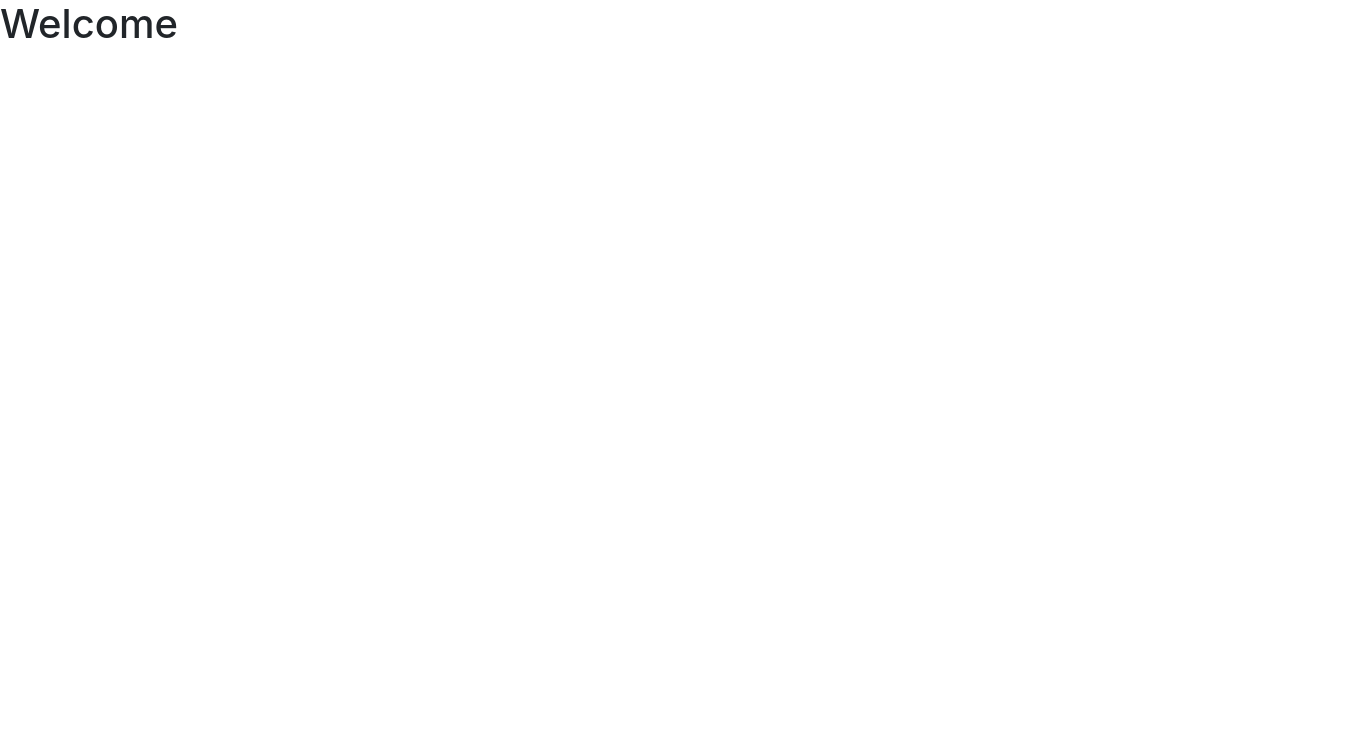
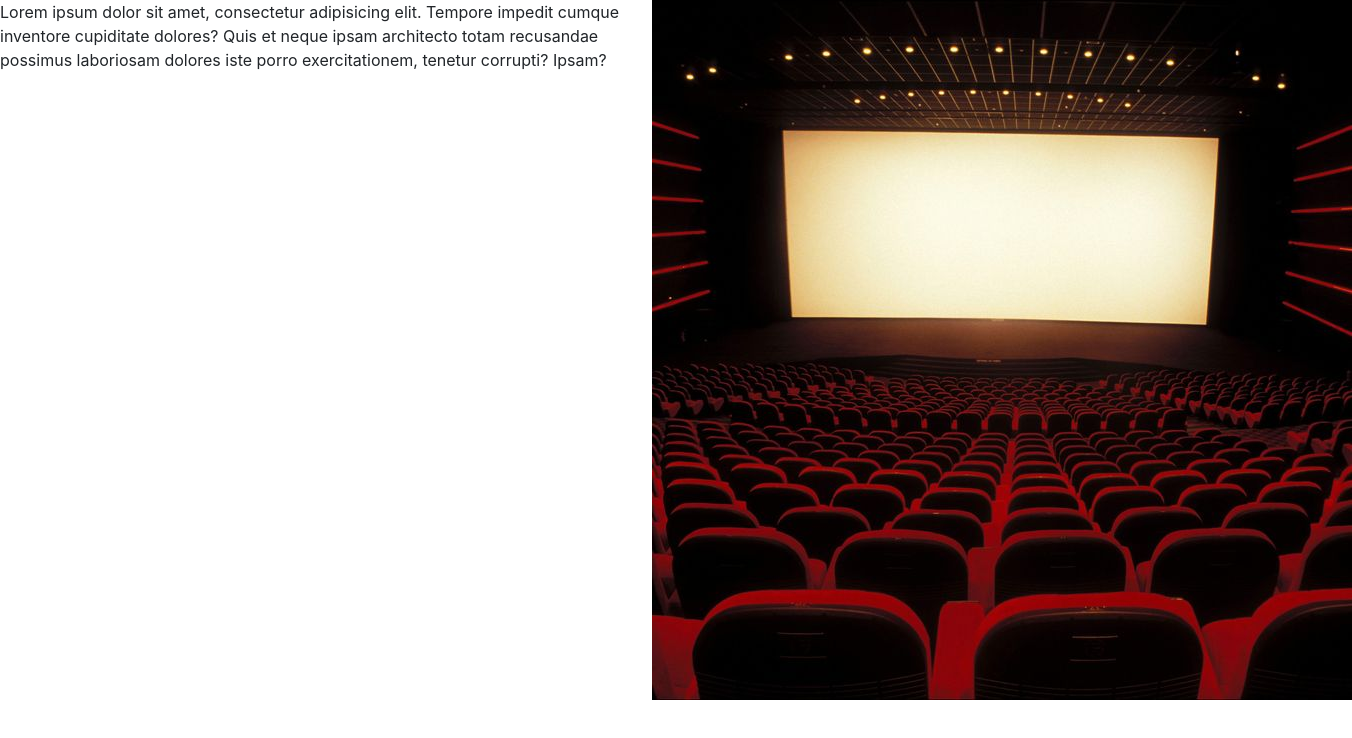
Before and after one commit to Kevin123-Repo/QACinemas_Group_Project, a React (Create React App) app in the folder front-end/: page / in a window 1280 px wide. Shown: the top 738 px of the page, 1352 px wide, since content can reach past the window. Built offline with nearby package versions, Linux system fonts and the light colour scheme.

Commit message:
RF: added Homepage basic structure

```diff
--- a/front-end/src/App.js
+++ b/front-end/src/App.js
@@ -1,8 +1,9 @@
 import './App.css';
+import Homepage from './Components/Homepage';
 
 function App() {
   return (
-    <h1> Welcome </h1>
+    <Homepage/>
   );
 }
 
--- /dev/null
+++ b/front-end/src/Components/Homepage.jsx
@@ -0,0 +1,24 @@
+import cinemaImage from '../Images/Homepage-Cinema.jpg';
+import { Col, Row } from "reactstrap";
+
+const Homepage = () => {
+
+    return(
+        <div>
+            <Row>
+                <Col lg="6">
+
+                    Lorem ipsum dolor sit amet, consectetur adipisicing elit. Tempore impedit cumque inventore cupiditate dolores? Quis et neque ipsam architecto totam recusandae possimus laboriosam dolores iste porro exercitationem, tenetur corrupti? Ipsam?
+
+                </Col>
+
+                <Col lg="6">
+                    <img src={cinemaImage} alt="cinema screen"/>
+                </Col>
+            </Row>
+
+        </div>
+    );
+}
+
+export default Homepage;
```
